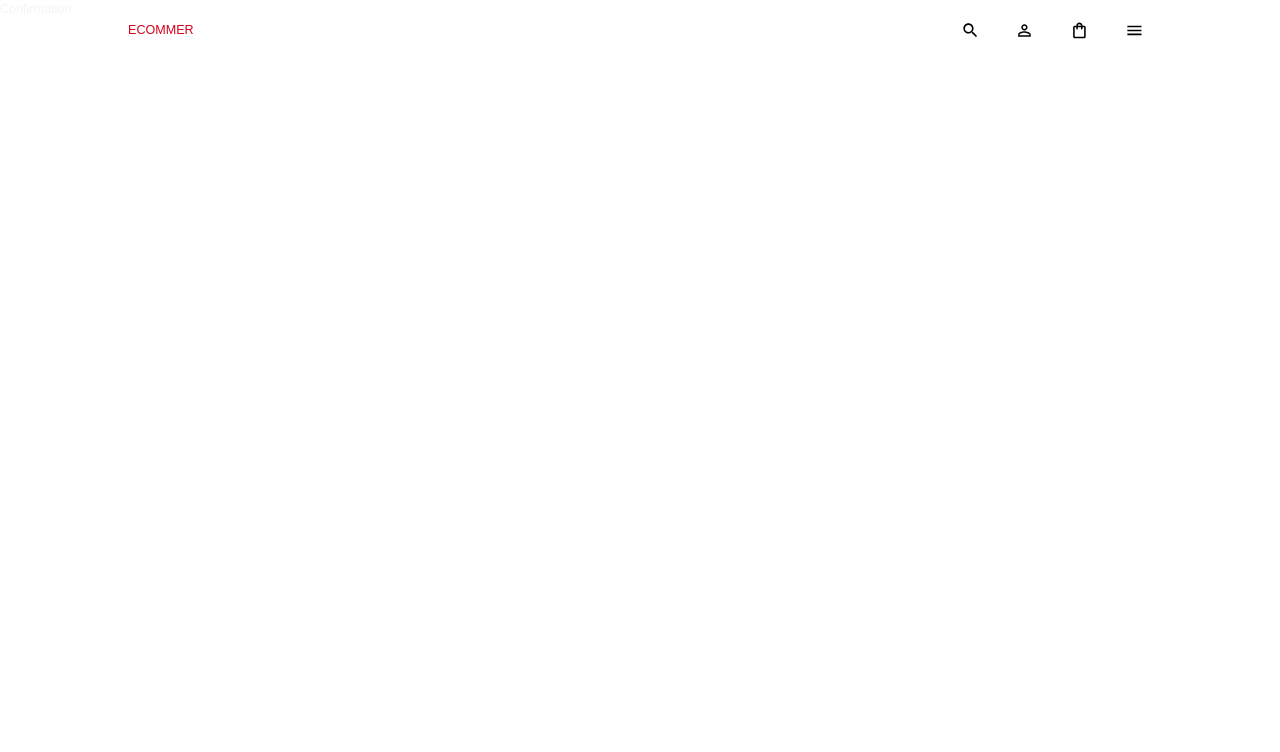
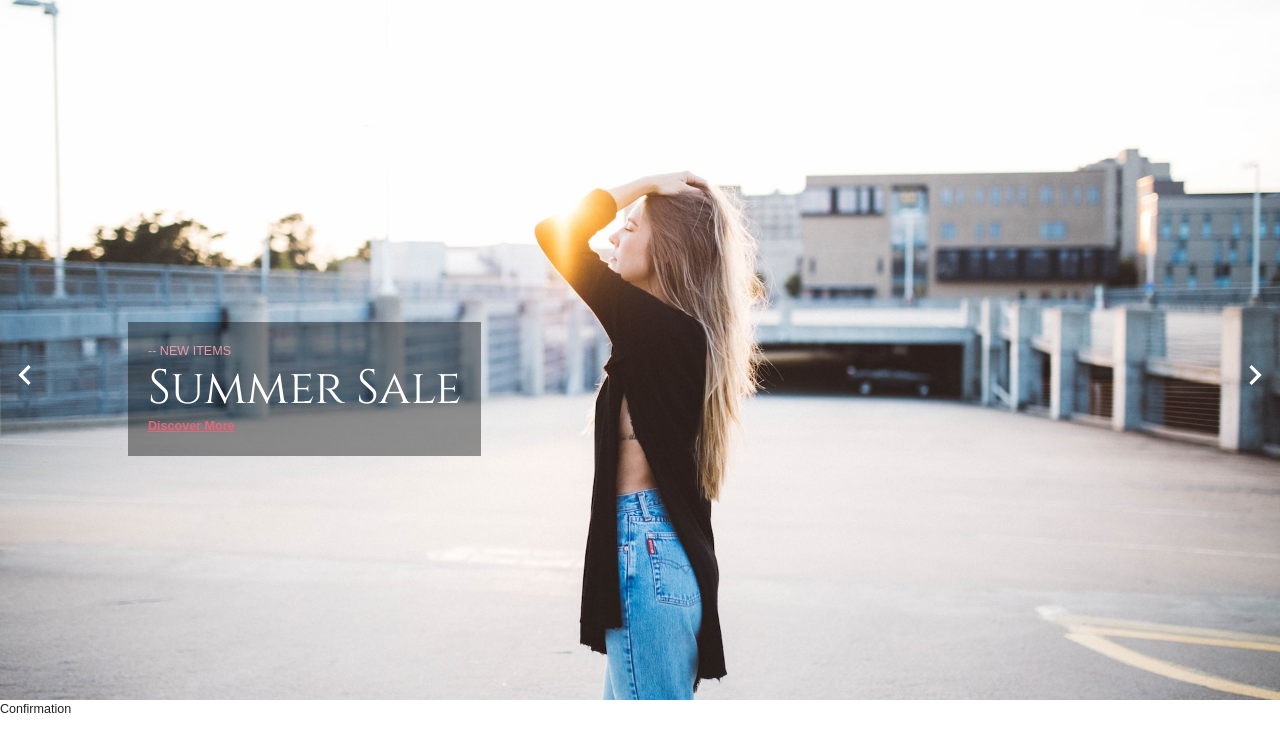
Before and after one commit to joaopbueno/Ecommerce-React, a React (Create React App) app in the folder client/: page /checkout/success in a window 1280 px wide. Shown: the top 752 px of the page. Built offline with nearby package versions, Linux system fonts and the light colour scheme; a web font is replaced by a local one.

Commit message:
Carousel

```diff
--- a/client/src/App.js
+++ b/client/src/App.js
@@ -26,10 +26,12 @@ function App() {
   return (
     <div className="app">
       <BrowserRouter>
-      <Navbar />
         <ScrollToTop/>
+        <Home/>
         <Routes>
-          <Route path="/" element={<Home />}/>
+      {/* <Navbar /> */}
+          <Route path="/" element={<Navbar/>} />
+          <Route path="/" element={<Home/>} />
           <Route path="item/:itemId" element={<ItemDetails />}/>
           <Route path="checkout" element={<Checkout />}/>
           <Route path="checkout/success" element={<Confirmation />}/>
--- a/client/src/scenes/global/CartMenu.jsx
+++ b/client/src/scenes/global/CartMenu.jsx
@@ -34,7 +34,7 @@ const CartMenu = () => {
       display={isCartOpen ? "block" : "none"}
       backgroundColor="rgba(0, 0, 0, 0.4)"
       position="fixed"
-      Index={10}
+      index={10}
       width="100%"
       height="100%"
       left="0"
--- a/client/src/scenes/home/Home.jsx
+++ b/client/src/scenes/home/Home.jsx
@@ -1,5 +1,9 @@
+import MainCarousel from "./MainCarousel";
+
 const Home = () =>  {
-    return <div>Home</div>
+    return <div className='home'>
+        <MainCarousel />
+    </div>
 }
 
 export default Home;
--- /dev/null
+++ b/client/src/scenes/home/MainCarousel.jsx
@@ -0,0 +1,95 @@
+import { Box, Typography, IconButton, useMediaQuery} from '@mui/material';
+import {Carousel} from 'react-responsive-carousel';
+import "react-responsive-carousel/lib/styles/carousel.min.css";
+import NavigateBeforeIcon from '@mui/icons-material/NavigateBefore';
+import NavigateNextIcon from '@mui/icons-material/NavigateNext';
+import { shades } from '../../theme';
+
+const importAll = (r) =>
+r.keys().reduce((acc, item) => {
+    acc[item.replace("./", "")] =r(item);
+    return acc;
+}, {});
+
+export const heroTextureImports = importAll(
+    require.context("../../assets", false, /\.(png|jpe?g|svg)$/)
+);
+
+const MainCarousel = () => {
+    const isNonMobile = useMediaQuery("(min-width:600px)");
+
+    return (
+        <Carousel
+            infiniteLoop={true}
+            showThumbs={false}
+            showIndicators={false}
+            showStatus={false}
+            renderArrowPrev= {(onClickHandler, hasPrev, label) => (
+                <IconButton
+                    onClick={onClickHandler}
+                    sx= {{
+                        position: "absolute",
+                        top: "50%",
+                        left: '0',
+                        color: "white",
+                        padding: "5px",
+                        zIndex: "10"
+                    }}
+                >
+                    <NavigateBeforeIcon sx= {{ fontSize: 40}} />
+                </IconButton>
+            )}
+            renderArrowNext= {(onClickHandler, hasNext, label) => (
+                <IconButton
+                    onClick={onClickHandler}
+                    sx= {{
+                        position: "absolute",
+                        top: "50%",
+                        right: '0',
+                        color: "white",
+                        padding: "5px",
+                        zIndex: "10"
+                    }}
+                >
+                    <NavigateNextIcon sx= {{ fontSize: 40}} />
+                </IconButton>
+            )}
+        >
+            {Object.values(heroTextureImports).map((texture, index) => (
+                <Box key={`carousel-imag-${index}`}>
+                    <img
+                        src={texture}
+                        alt={`carousel-${index}`}
+                        style={{
+                            width: "100%",
+                            height: "700px",
+                            objectFit: "cover",
+                            backgroundAttachment:"fixed"
+                        }}
+                    />
+                    <Box
+                        color="white"
+                        padding="20px"
+                        textAlign="left"
+                        backgroundColor="rgb(0, 0, 0, 0.4)"
+                        position="absolute"
+                        top="46%"
+                        left={isNonMobile ? "10%" : "0"}
+                        right={isNonMobile ? undefined : "0"}
+                        margin={isNonMobile ? undefined : "0 auto"}
+                        maxWidth={isNonMobile ? undefined : "240px"}
+                    >
+                        <Typography color ={shades.secondary[200]}>-- NEW ITEMS</Typography>
+                        <Typography variant="h1">Summer Sale</Typography>
+                        <Typography fontWeight="bold"
+                            color={shades.secondary[300]}
+                            sx={{ textDecoration: "underline"}}
+                        >Discover More</Typography>
+                    </Box>
+                </Box>
+            ))}
+        </Carousel>
+    );
+}
+
+export default MainCarousel;
```
Also changed, not shown: client/src/components/Item.jsx (added, +94 -0 lines).
